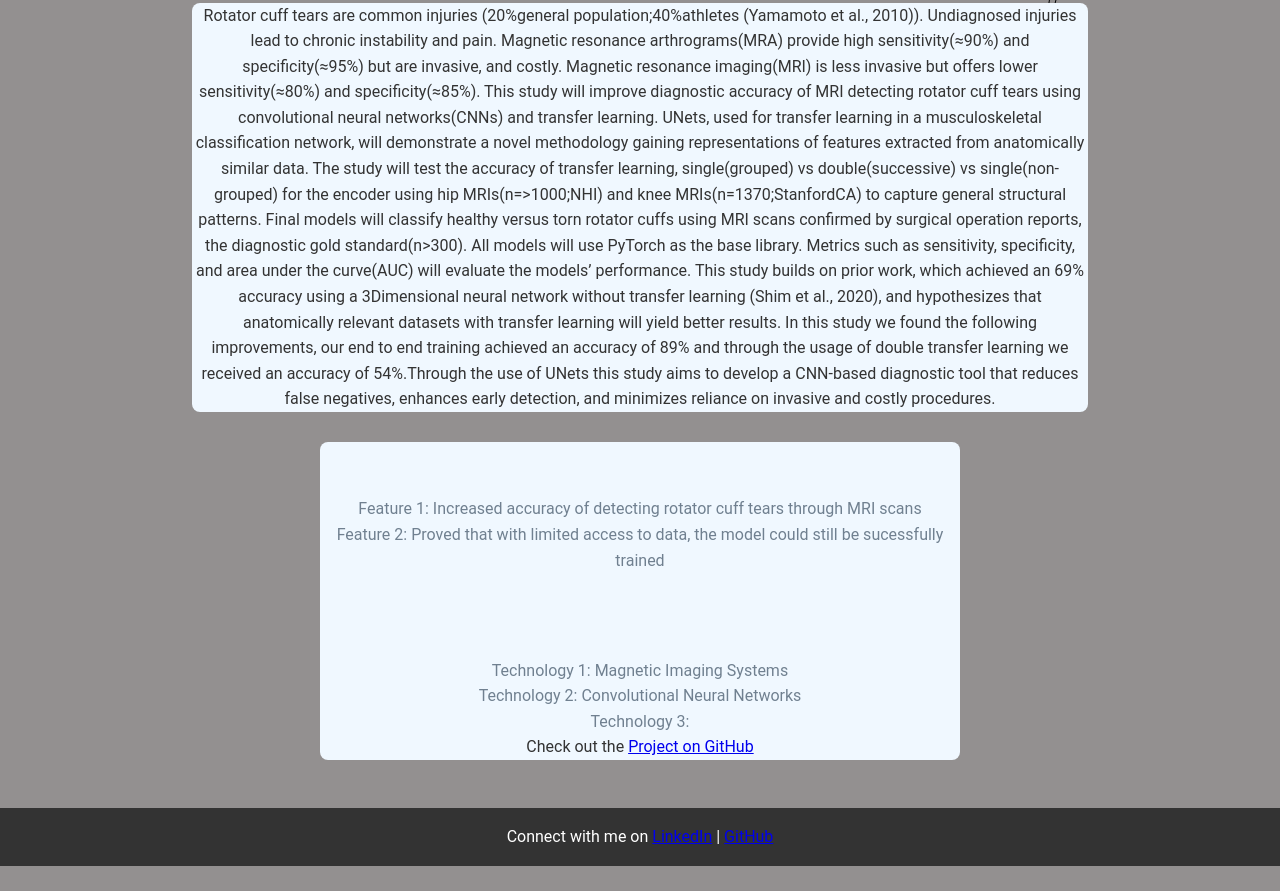
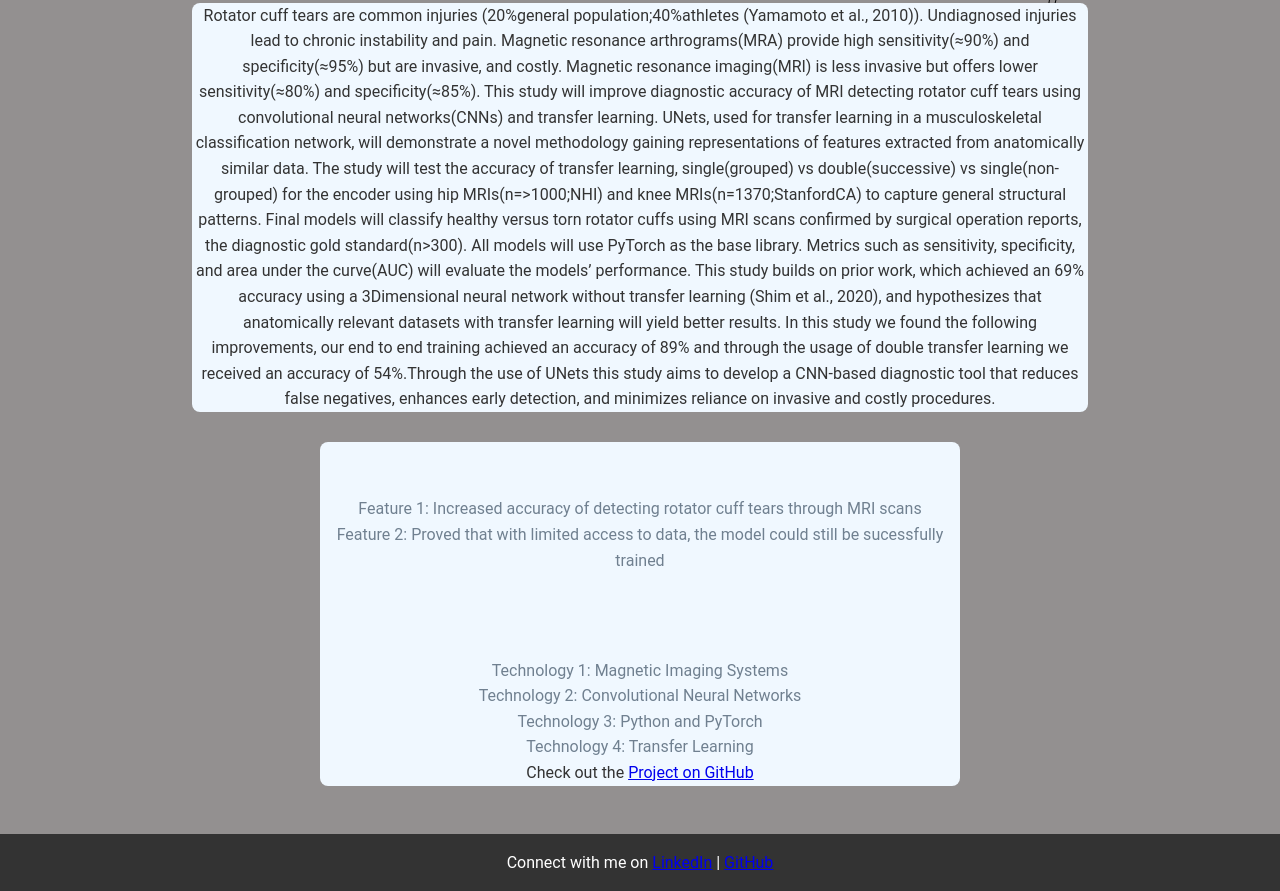
Before and after one commit to EzrSchwartz/EzraSchwartz.org, a plain HTML site: page public/MRIAI.html in a window 1280 px wide. Shown: the part 584-1475 px from the top of the page. Before the commit the page ends 1450 px from the top, so only its background shows below. Drawn offline with Linux system fonts and the light colour scheme.

Commit message:
add initial HTML and JavaScript files for personal website

```diff
--- a/public/MRIAI.html
+++ b/public/MRIAI.html
@@ -53,7 +53,8 @@
                 <div align="center">
                 <li style="color: slategray;">Technology 1: Magnetic Imaging Systems</li>
                 <li style="color: slategray;">Technology 2: Convolutional Neural Networks</li>
-                <li style="color: slategray;">Technology 3: </li>
+                <li style="color: slategray;">Technology 3: Python and PyTorch</li>
+                <li style="color: slategray;">Technology 4: Transfer Learning</li>
 
             </div>
             </ul>
--- a/public/script.js
+++ b/public/script.js
@@ -162,7 +162,6 @@ document.addEventListener('DOMContentLoaded', () => {
     ];
 
     const projectsContainer = document.getElementById('awardsContainer');
-    const tocList = document.getElementById('tocList');
 
     function loadAwards() {
         projects.forEach((project, index) => {
@@ -174,7 +173,6 @@ document.addEventListener('DOMContentLoaded', () => {
             // Generate ToC link for the project
             const tocLink = document.createElement('li');
             tocLink.innerHTML = `<a href=" #${project.link}">${project.name}</a>`;
-            tocList.appendChild(tocLink);
 
             // Add click event to ToC link
             tocLink.querySelector('a').addEventListener('click', (e) => {
```
